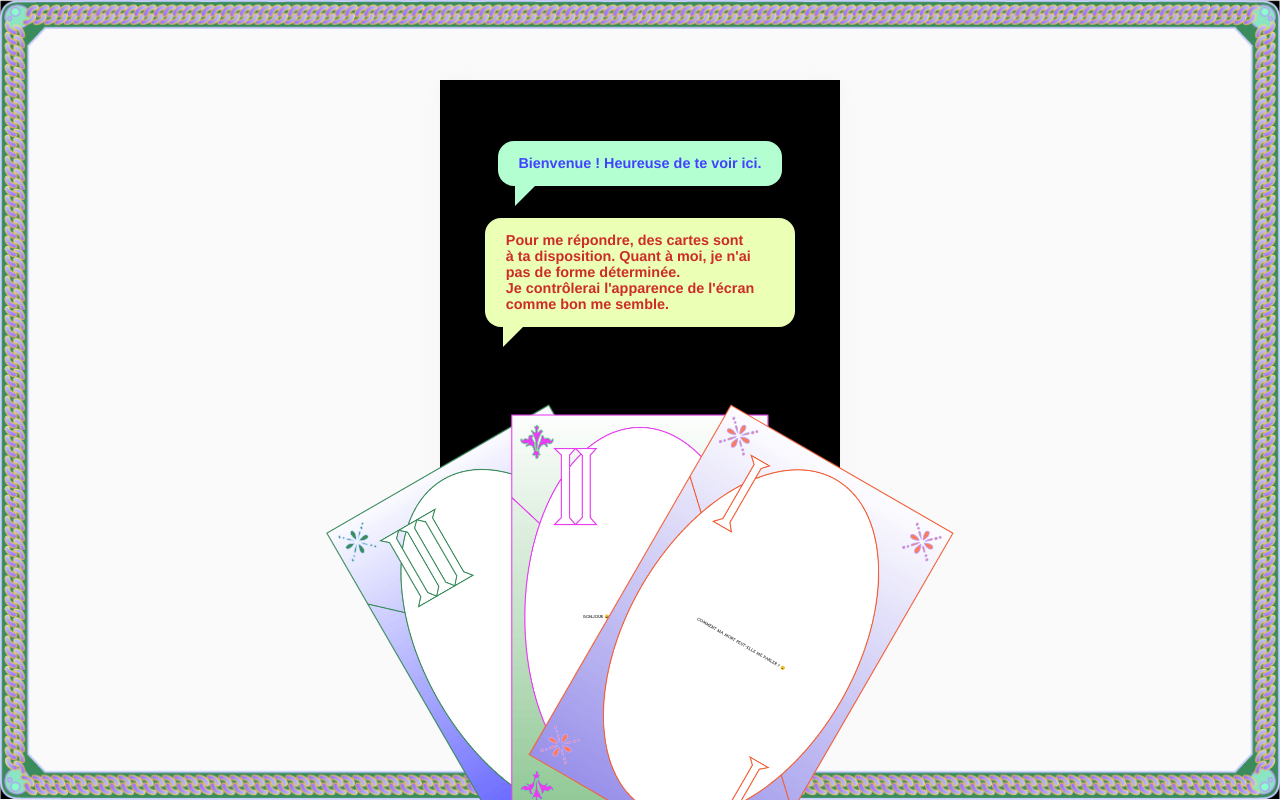
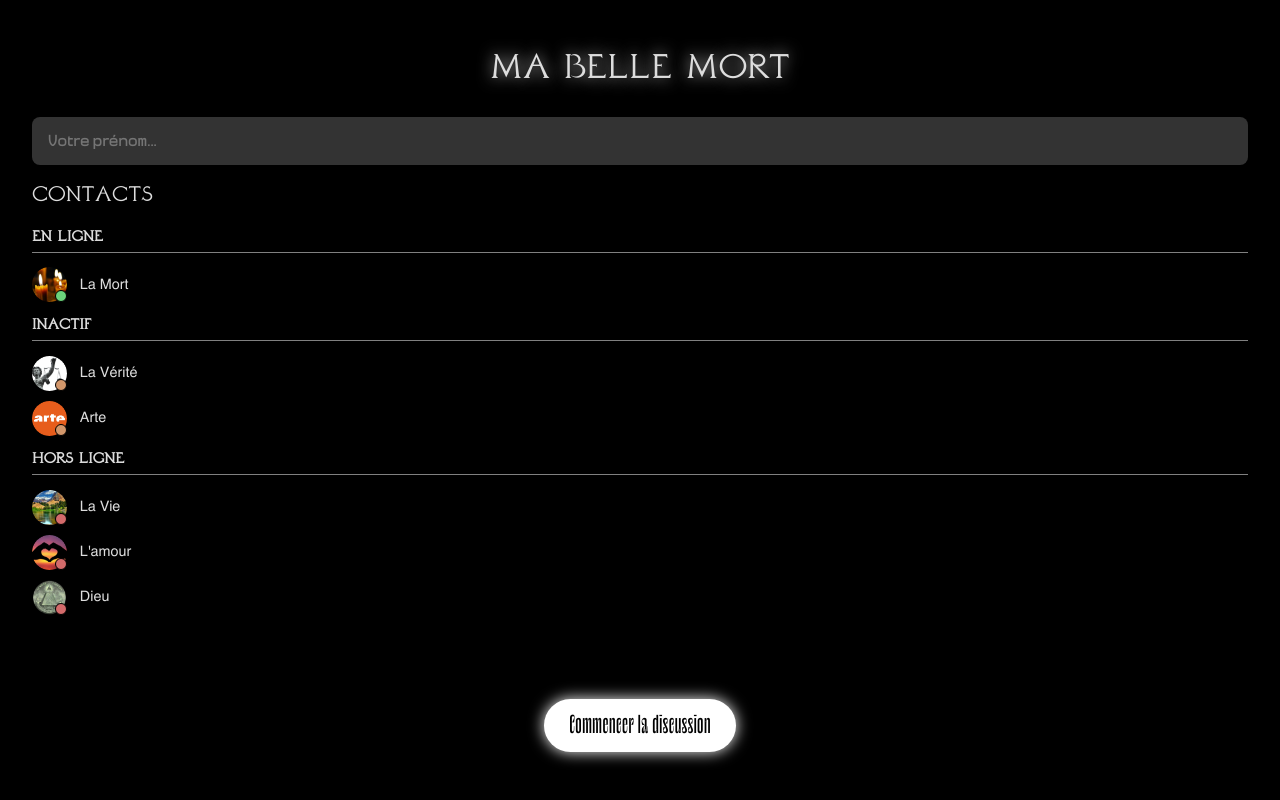
Before and after one commit to robinsimonklein/mabellemort, a Vue app: page / in a window 1280 px wide. Built offline with nearby package versions, Linux system fonts and the light colour scheme.

Commit message:
Fix imagemessage position

```diff
--- a/src/App.vue
+++ b/src/App.vue
@@ -81,7 +81,7 @@ export default {
                     });
                     this.SET_LOADING(false);
                 }, !this.testMode ? Math.random() * 3000 + 1500 : 400);
-            }, !this.testMode && waiting ? Math.random() * 500 + 1000 : 300);
+            }, !this.testMode && waiting ? Math.random() * 500 + 500 : 300);
         },
         displayNode(node){
 
@@ -154,15 +154,21 @@ export default {
         this.$root.$on('goToNextNode', (nextId) => {
             this.goToNextNode(nextId);
         });
+        this.$root.$on('reset', () => {
+            this.reset();
+        });
 
         // Fix mobile navbar viewport
         this.resizeApp();
         window.onresize = this.resizeApp;
 
         // Display first node at launching
+        /*
         if(this.testMode) {
             this.displayNode(this.actualNode);
         }
+
+         */
 
     },
     components: {
--- a/src/components/messages/ImageMessage.vue
+++ b/src/components/messages/ImageMessage.vue
@@ -51,7 +51,7 @@
     .image-message {
         width: 100%;
         display: flex;
-        justify-content:flex-start;
+        justify-content:center;
 
         img {
             width: 100%;
--- a/src/store.js
+++ b/src/store.js
@@ -10,7 +10,7 @@ Vue.use(Vuex);
 const state = {
     testMode: true,
     demoMode: true,
-    view:null,
+    view:'Intro',
     scenario: Object.assign({}, messages_prez, interactions, events, ends),
     actual: "m0",
     userInteraction: false,
--- a/src/views/Intro.vue
+++ b/src/views/Intro.vue
@@ -48,6 +48,7 @@
 <script>
 
     import Vuex from 'vuex';
+    import TweenLite from 'gsap'
 
     export default {
         name: "Intro",
```
